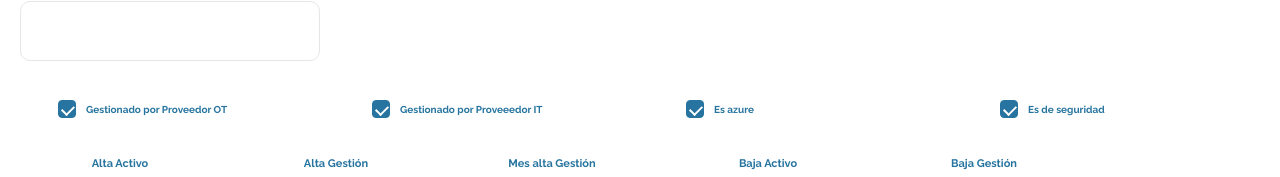
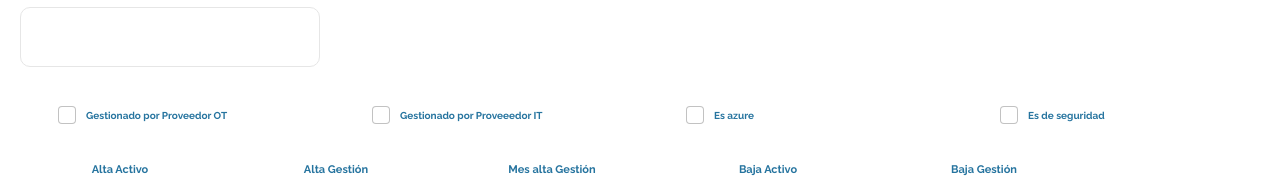
Before and after one commit to BlancaEsmeralda/Borrador_agbar, a Vue app: page /Datos-generales-view in a window 1280 px wide. Shown: the part 966-1143 px from the top of the page. Built offline with nearby package versions, Linux system fonts and the light colour scheme; no server answers.

Commit message:
Importaciones de iconos
importacionde de iconos  y añadido el icono de la fecha, cambios en el en el estilo de los checkboxes y en la vieew puesto como false por defecto

```diff
--- a/package.json
+++ b/package.json
@@ -8,6 +8,7 @@
     "lint": "vue-cli-service lint"
   },
   "dependencies": {
+    "@tabler/icons-vue": "^3.29.0",
     "animate.css": "^4.1.1",
     "axios": "^1.7.8",
     "core-js": "^3.8.3",
--- a/src/components/CheckboxField.vue
+++ b/src/components/CheckboxField.vue
@@ -28,6 +28,7 @@ export default {
     modelValue: {
       type: Boolean,
       required: true,
+      default: false,
     },
     id: {
       type: String,
@@ -69,14 +70,14 @@ export default {
   border-color: rgba(38, 116, 159, 1);
 }
 
-/* Añadimos el check mark */
+/* Ajustamos la posición del check mark */
 .checkbox-input.checkbox-checked::after {
   content: "";
   position: absolute;
-  left: 5px;
-  top: 2px;
-  width: 6px;
-  height: 10px;
+  left: 6px;
+  top: 3px;
+  width: 4px;
+  height: 8px;
   border: solid white;
   border-width: 0 2px 2px 0;
   transform: rotate(45deg);
--- a/src/components/ComponentSubtitulo.vue
+++ b/src/components/ComponentSubtitulo.vue
@@ -7,7 +7,7 @@
     <div class="general-data-container">
       <div class="header-title" tabindex="0">
         <div class="icon-circle" role="presentation">
-          <i class="ti ti-chevron-right header-icon" aria-hidden="true"></i>
+          <icon-chevron-right class="header-icon" aria-hidden="true" />
         </div>
         <h1 id="general-data-title" class="heading">{{ title }}</h1>
       </div>
@@ -16,8 +16,13 @@
 </template>
 
 <script>
+import { IconChevronRight } from "@tabler/icons-vue";
+
 export default {
   name: "GeneralDataHeader",
+  components: {
+    IconChevronRight,
+  },
   props: {
     title: {
       type: String,
--- a/src/components/ContainerForm.vue
+++ b/src/components/ContainerForm.vue
@@ -24,5 +24,6 @@
   border-radius: 5px;
   box-shadow: 0 8px 12px 6px rgba(0, 0, 0, 0.15), 0 4px 4px 0 rgba(0, 0, 0, 0.3);
   padding: 20px;
+  border-top: 6px solid #002f6c;
 }
 </style>
--- a/src/components/SelectField.vue
+++ b/src/components/SelectField.vue
@@ -12,7 +12,7 @@
         aria-label="Select asset type"
         tabindex="0"
       >
-        <option value="" selected disabled>Seleccione una opcion</option>
+        <option value="" selected disabled>Seleccione una opción</option>
         <option
           v-for="option in options"
           :key="option[keyField]"
--- a/src/views/DatosGeneralesView.vue
+++ b/src/views/DatosGeneralesView.vue
@@ -337,10 +337,10 @@ export default {
         empresaId: null, //id de empresa
         empresa: "",
         //checkboxes
-        gestionadoProveedorOT: "",
-        gestionadoProveedorIT: "",
-        esAzure: "",
-        esSeguridad: "",
+        gestionadoProveedorOT: false,
+        gestionadoProveedorIT: false,
+        esAzure: false,
+        esSeguridad: false,
         //Gestion del activo
         altaActivo: "",
         altaGestion: "",
@@ -359,7 +359,7 @@ export default {
         finGarantia: "",
         proveedorMantId: null, //id prov mant
         //proveedorMant: "",
-        pertet: "",
+        pertet: false,
       },
       //option de los selects
       tipoActivoOpciones: [], //array de tipoActivo
@@ -615,10 +615,10 @@ export default {
         posicion: "",
         unidad: "",
         empresa: "",
-        gestionadoProveedorOT: "",
-        gestionadoProveedorIT: "",
-        esAzure: "",
-        esSeguridad: "",
+        gestionadoProveedorOT: false,
+        gestionadoProveedorIT: false,
+        esAzure: false,
+        esSeguridad: false,
         altaActivo: "",
         altaGestion: "",
         mesAltaGestion: "",
```
Also changed, not shown: 1 other file (tests, documents, lock files or other folders).
